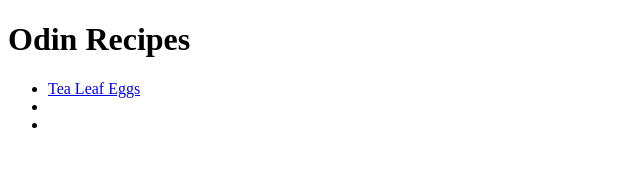
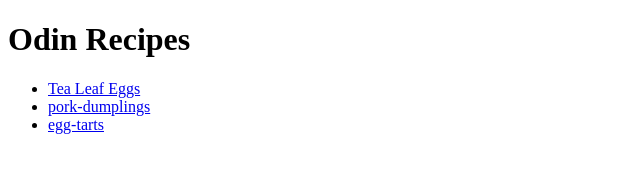
Before and after one commit to Chtholly-Boss/odin-recipes, a plain HTML site: page index.html in a window 1280 px wide. Shown: the whole page, without its empty margins (0-640 px from the left). Drawn offline with Linux system fonts and the light colour scheme.

Commit message:
Add missing recipes in Homepage
Add 2 missing elements in Homepage.

```diff
--- a/index.html
+++ b/index.html
@@ -14,11 +14,11 @@
             </li>
 
             <li>
-                <a href="./recipes/pork-dumplings/pork-dumplings.html"></a>
+                <a href="./recipes/pork-dumplings/pork-dumplings.html">pork-dumplings</a>
             </li>
 
             <li>
-                <a href="./recipes/egg-tarts/egg-tarts.html"></a>
+                <a href="./recipes/egg-tarts/egg-tarts.html">egg-tarts</a>
             </li>
         </ul>
     </p>
```
